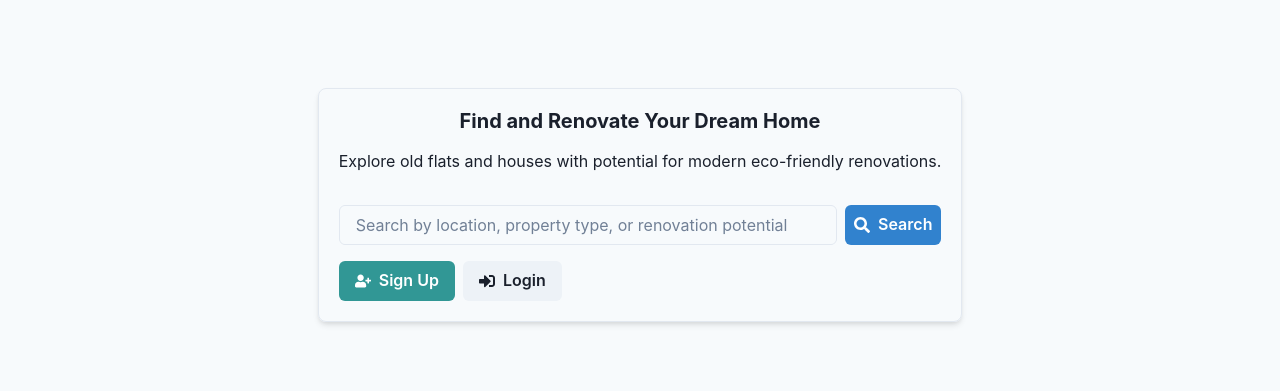
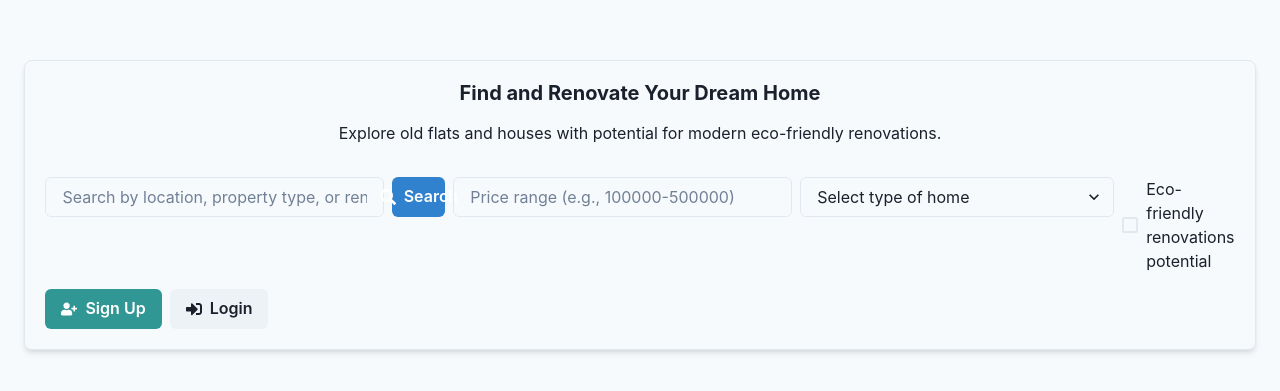
Before and after one commit to GPT-Engineer-App-Dev/eco-home-scout, a React (Vite) app: page / in a window 1280 px wide. Shown: the part 195-586 px from the top of the page. Built offline with nearby package versions, Linux system fonts and the light colour scheme.

Commit message:
Enhanced search functionality with filters for price, type of home, and eco-friendly renovation potential.

```diff
--- a/src/pages/Index.jsx
+++ b/src/pages/Index.jsx
@@ -1,15 +1,18 @@
 import React from 'react';
-import { Box, Flex, Heading, Text, Button, Input, useColorModeValue } from '@chakra-ui/react';
+import { Box, Flex, Heading, Text, Button, Input, useColorModeValue, Select, Checkbox } from '@chakra-ui/react';
 import { FaSearch, FaUserPlus, FaSignInAlt } from 'react-icons/fa';
 
 const Index = () => {
   const bg = useColorModeValue('gray.50', 'gray.800');
   const [searchQuery, setSearchQuery] = React.useState('');
   const color = useColorModeValue('gray.800', 'white');
+  const [priceRange, setPriceRange] = React.useState('');
+  const [homeType, setHomeType] = React.useState('');
+  const [ecoFriendly, setEcoFriendly] = React.useState(false);
 
   const handleSearch = () => {
-    console.log('Searching for:', searchQuery);
-    // Implement search logic here
+    console.log('Searching for:', searchQuery, priceRange, homeType, ecoFriendly);
+    // Further implementation of search logic based on these filters should be done here.
   };
 
   return (
@@ -26,6 +29,13 @@ const Index = () => {
             onChange={(e) => setSearchQuery(e.target.value)}
           />
           <Button leftIcon={<FaSearch />} colorScheme="blue" onClick={handleSearch}>Search</Button>
+          <Input placeholder="Price range (e.g., 100000-500000)" value={priceRange} onChange={(e) => setPriceRange(e.target.value)} />
+          <Select placeholder="Select type of home" value={homeType} onChange={(e) => setHomeType(e.target.value)}>
+            <option value="apartment">Apartment</option>
+            <option value="house">House</option>
+            <option value="villa">Villa</option>
+          </Select>
+          <Checkbox isChecked={ecoFriendly} onChange={(e) => setEcoFriendly(e.target.checked)}>Eco-friendly renovations potential</Checkbox>
         </Flex>
         <Flex gap={2}>
           <Button leftIcon={<FaUserPlus />} colorScheme="teal">Sign Up</Button>
```
